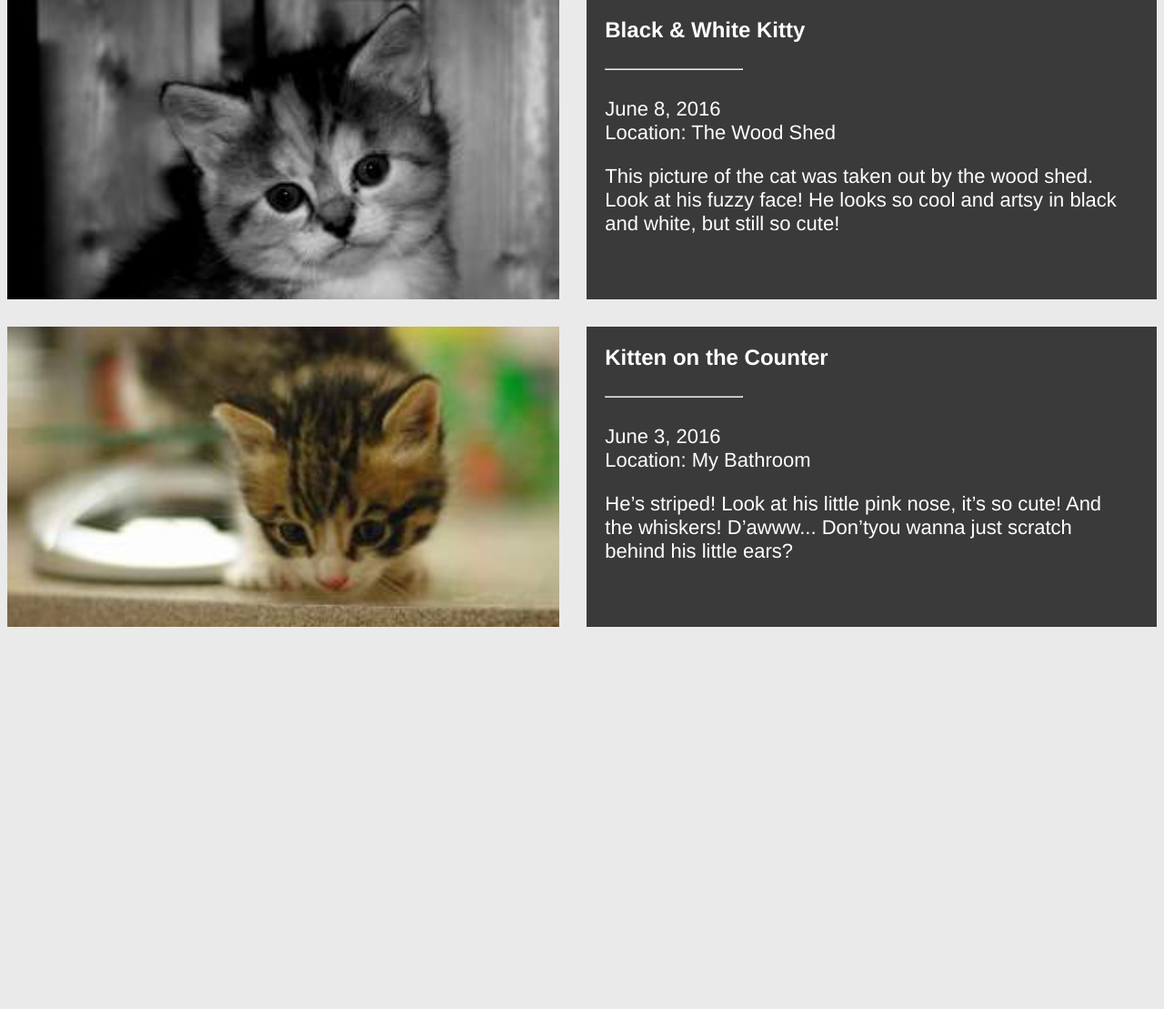
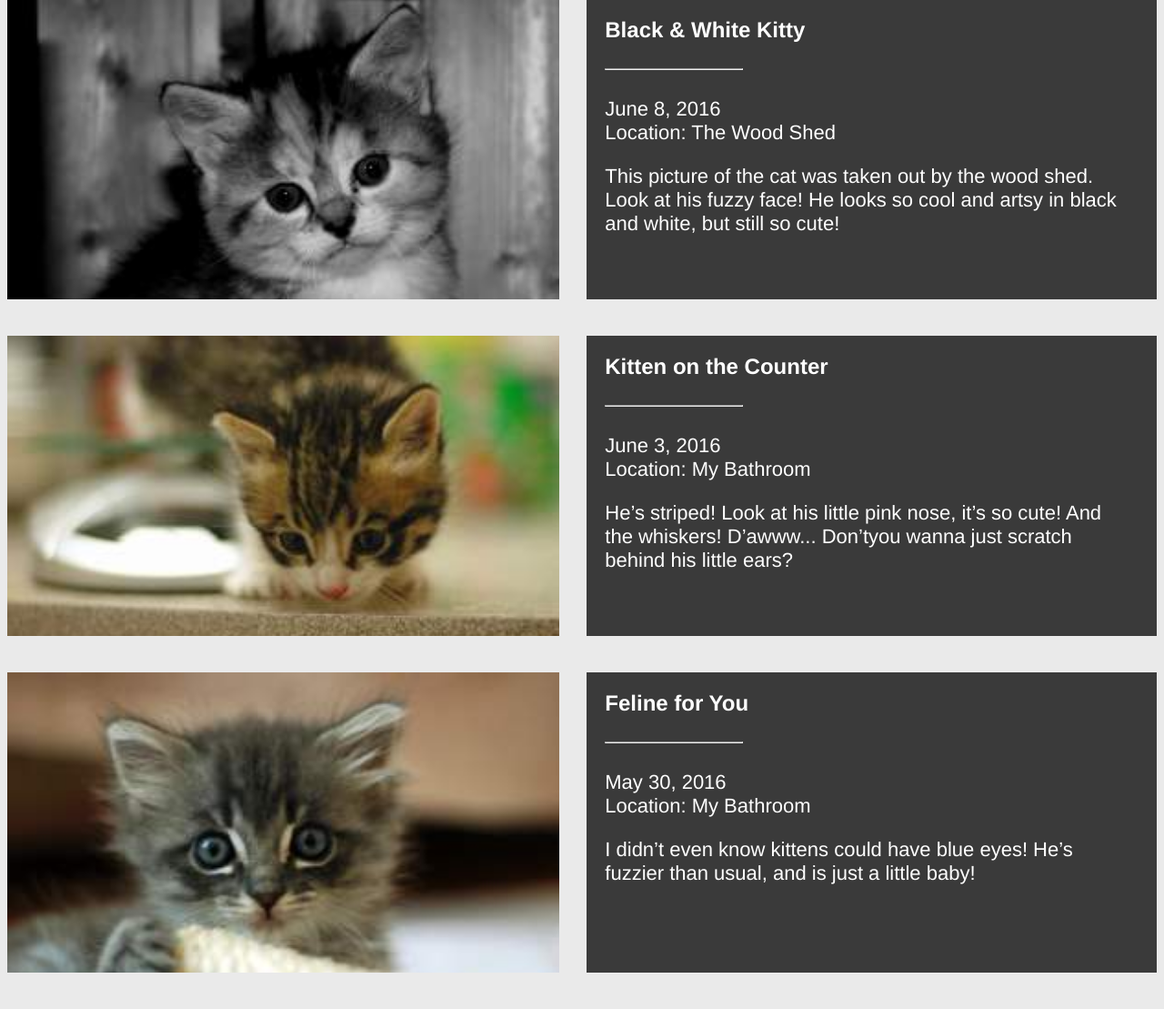
Before and after one commit to festuskiambi/kitty-kats, a PHP site: page / in a window 1280 px wide. Shown: the part 923-2032 px from the top of the page at 91% size. Before the commit the page ends 1612 px from the top, so only its background shows below. Run offline with PHP 8.4, Linux system fonts and the light colour scheme; some web fonts are replaced.

Commit message:
feline for you

```diff
--- a/css/style.css
+++ b/css/style.css
@@ -116,7 +116,7 @@ body{
 #cat_row{
     width: 100%;
     height: 330px;
-    margin-bottom: 30px;
+    margin-bottom: 40px;
 }
 
 .cat_img{
@@ -150,3 +150,6 @@ body{
 #kittenCounter_img{
    background-image: url('../images/item-cat-2.jpeg');
 }
+#feline_img{
+   background-image: url('../images/item-cat-3.jpeg');
+}
--- a/index.html
+++ b/index.html
@@ -76,6 +76,21 @@
                     </div>
                 </div>
                 <div id ="cat_row">
+                             <div class= "cat_img" id ="feline_img"></div>
+                    <div id ="cat_txt">
+                        <h2>Feline for You</h2>
+                        <hr>
+                        <br>
+                        <p>
+                            May 30, 2016
+                            <br>
+                            Location: My Bathroom
+                        </p>
+                        <p>
+                            I didn’t even know kittens could have blue eyes! He’s fuzzier than usual, and is just a little baby!
+                        </p>
+
+                    </div>
                 </div>
             </div>
             <div class = "footer">
```
